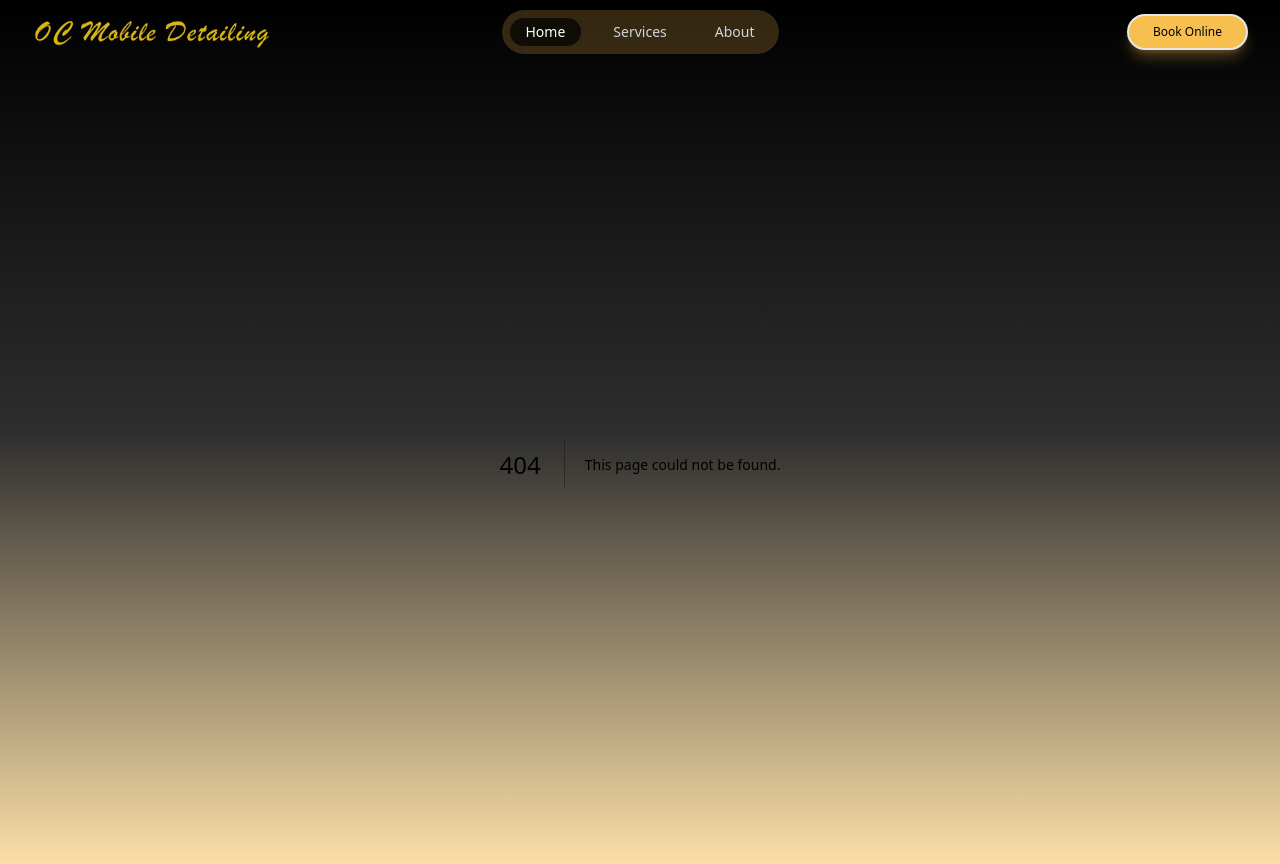
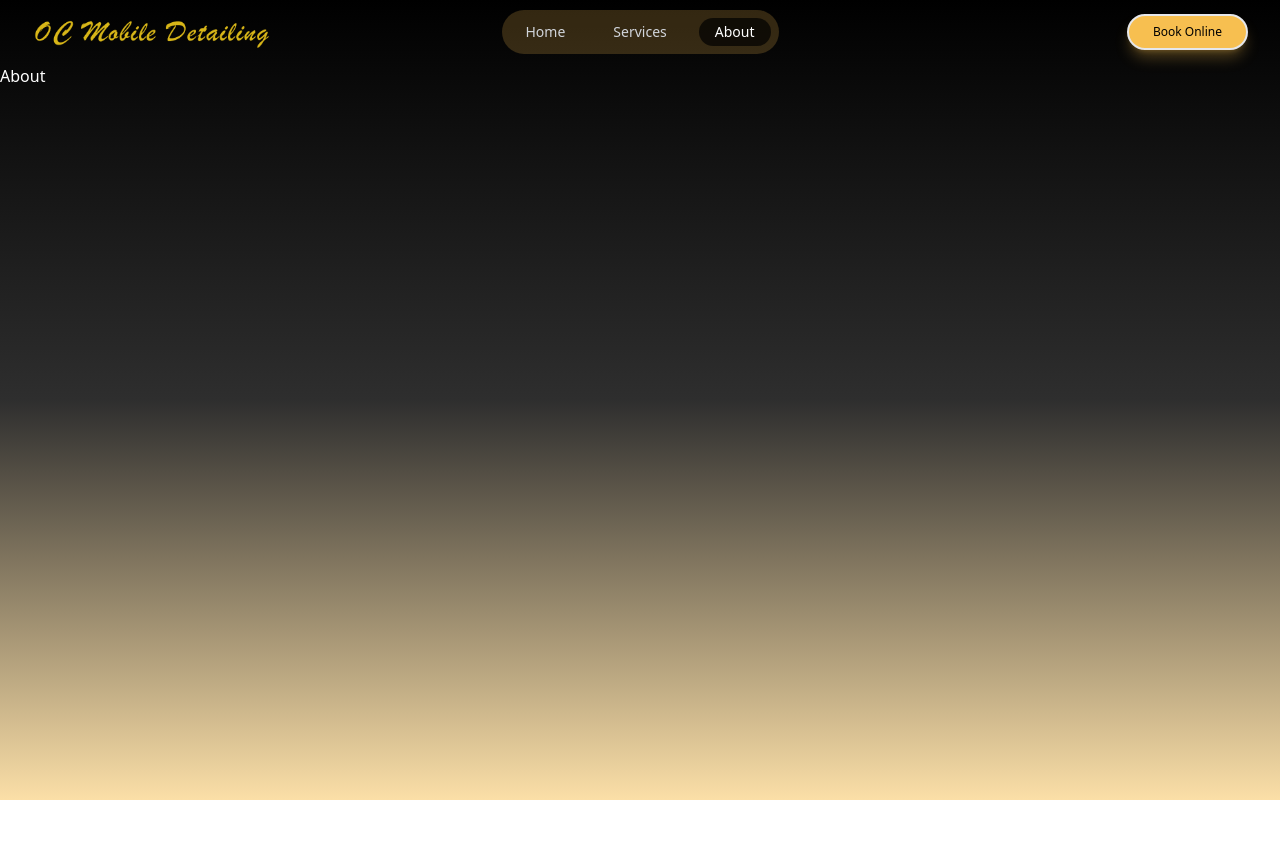
Before and after one commit to Kam-Mivehchi/oc-mobile-detail, a Next.js app: page /about in a window 1280 px wide. Before the commit this address had no page. After the commit the page ends 800 px from the top, so only its background shows below. Built offline with nearby package versions, Linux system fonts and the light colour scheme.

Commit message:
add some styling and create about page

```diff
--- /dev/null
+++ b/src/app/about/page.tsx
@@ -0,0 +1,22 @@
+'use client';
+import React from 'react'
+import { Transition } from '@headlessui/react'
+import { usePathname } from 'next/navigation'
+
+function About() {
+   const pathname = usePathname();
+   return (<Transition as="main" className="max-w-[1280px] mx-auto transition-all duration-700 text-white"
+      appear={true}
+      show={true}
+      enter="ease-in-out"
+      enterFrom="translate-x-full opacity-0"
+      enterTo="translate-x-0 opacity-100"
+      leave="ease-out"
+      leaveFrom="translate-x-0 opacity-100"
+      leaveTo="-translate-x-full opacity-0">
+      About
+   </Transition>
+   )
+}
+
+export default About
--- a/src/app/page.tsx
+++ b/src/app/page.tsx
@@ -1,9 +1,22 @@
+"use client";
 import Hero from '../components/hero'
+import { Transition } from '@headlessui/react'
+import { usePathname } from 'next/navigation'
 
 export default function Home() {
+  const pathname = usePathname()
+  console.log(pathname)
   return (
-    <main className="max-w-[1280px] mx-auto">
+    <Transition as="main" className="max-w-[1280px] mx-auto transition-all duration-700"
+      appear={true}
+      show={true}
+      enter="ease-in-out"
+      enterFrom="translate-x-full opacity-0"
+      enterTo="translate-x-0 opacity-100"
+      leave="ease-in-out"
+      leaveFrom="transform translate-x-0 opacity-100"
+      leaveTo="transform -translate-x-full opacity-0">
       <Hero />
-    </main>
+    </Transition>
   )
 }
--- a/src/components/hero.tsx
+++ b/src/components/hero.tsx
@@ -12,7 +12,7 @@ function Hero() {
       <div className="  px-2 sm:px-6 lg:px-8 h-[70vh] flex flex-col items-center md:flex-row ">
          <div className="text-white flex-1 flex flex-col gap-4 text-center items-center md:text-left md:items-start">
             <h1 className=" text-6xl md:text-8xl w-max font-bold text-accent text-transparent bg-clip-text bg-gradient-to-br from-white   to-accent">{content.hook}</h1>
-            <h2 className="md:text-4xl font-bold text-accent">{content.hook2}</h2>
+            <h2 className=" text-3xl md:text-4xl font-bold text-accent">{content.hook2}</h2>
             <p className="md:text-2xl leading-6">{content.details}</p>
             <button className='bg-accent px-6 py-2 text-xs font-medium  hover:text-white hover:shadow-accent/50 hover:bg-accent/70 transition-all ease-in rounded-full  w-max shadow-md shadow-black/30 border-2 duration-200 text-black ' >
                {content.cta}
--- a/src/components/navbar.tsx
+++ b/src/components/navbar.tsx
@@ -1,15 +1,15 @@
 "use client";
 import Link from 'next/link'
 import Image from 'next/image'
-
+import { usePathname } from 'next/navigation'
 import { Dialog, Transition, Menu } from '@headlessui/react'
 import { XMarkIcon, Bars3Icon, BellIcon } from '@heroicons/react/24/outline'
 
 import * as React from 'react'
 const navigation = [
    { name: 'Home', href: '/', current: true },
-   { name: 'Services', href: '/', current: false },
-   { name: 'About', href: '/', current: false },
+   { name: 'Services', href: '/#services', current: false },
+   { name: 'About', href: '/about', current: false },
    { name: 'Book Online', href: '/', current: false },
 ]
 function classNames(...classes: string[]) {
@@ -17,9 +17,9 @@ function classNames(...classes: string[]) {
 }
 function Navbar() {
 
-
    const [open, setOpen] = React.useState<boolean>(false) //typescript
-
+   const pathname = usePathname()
+   console.log(pathname)
 
    return (
       // <nav className='text-white'>
@@ -46,7 +46,8 @@ function Navbar() {
                               width={348}
                               height={53}
                               className='w-[12em] md:w-[15em]'
-                           />          </div>
+                           />
+                        </div>
                      </div>
                      <div className="absolute inset-y-0 right-0 flex items-center sm:hidden">
                         {/* Mobile menu button*/}
@@ -67,17 +68,17 @@ function Navbar() {
                                     {item.name}
                                  </button>)
                               }
-                              return (<a
+                              return (<Link
                                  key={item.name}
                                  href={item.href}
                                  className={classNames(
-                                    item.current ? 'bg-black/70 text-white' : 'text-gray-300 hover:bg-white/50 hover:text-white',
+                                    item.href === pathname ? 'bg-black/70 text-white' : 'text-gray-300 hover:bg-white/50 hover:text-white',
                                     'rounded-full px-4 py-1 my-2 text-sm font-medium'
                                  )}
-                                 aria-current={item.current ? 'page' : undefined}
+                                 aria-current={item.href === pathname ? 'page' : undefined}
                               >
                                  {item.name}
-                              </a>)
+                              </Link>)
                            })}
                         </div>
                      </div>
@@ -161,17 +162,17 @@ function Navbar() {
                                              </button>)
                                           }
 
-                                          return (<a
+                                          return (<Link
                                              key={item.name}
                                              href={item.href}
                                              className={classNames(
-                                                item.current ? 'bg-black/70 text-white' : 'text-gray-300 hover:bg-white/50 hover:text-white',
+                                                item.href === pathname ? 'bg-black/70 text-white' : 'text-gray-300 hover:bg-white/50 hover:text-white',
                                                 'rounded-full px-3 py-2 text-sm font-medium'
                                              )}
-                                             aria-current={item.current ? 'page' : undefined}
+                                             aria-current={item.href === pathname ? 'page' : undefined}
                                           >
                                              {item.name}
-                                          </a>)
+                                          </Link>)
                                        })}
 
                                     </div>
```
